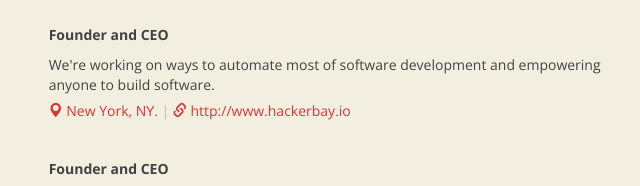
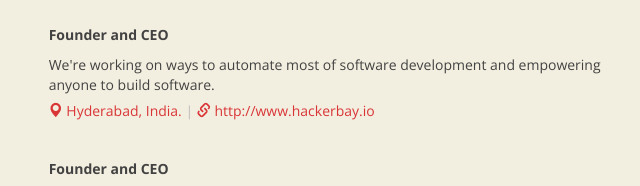
Before and after one commit to nawazdhandala/home, a plain HTML site: page public/index.html in a window 1280 px wide. Shown: the part 1733-1919 px from the top of the page, 448-1088 px from the left. Drawn offline with nearby package versions, Linux system fonts and the light colour scheme.

Commit message:
Change location

```diff
--- a/public/index.html
+++ b/public/index.html
@@ -149,7 +149,7 @@
                         <span class="experience-details">
                             <span class="location">
                                 <span class="glyphicon glyphicon-map-marker"></span>
-                                New York, NY.
+                                Hyderabad, India.
                             </span>
 
 
```
Also changed, not shown: 2 other files.
